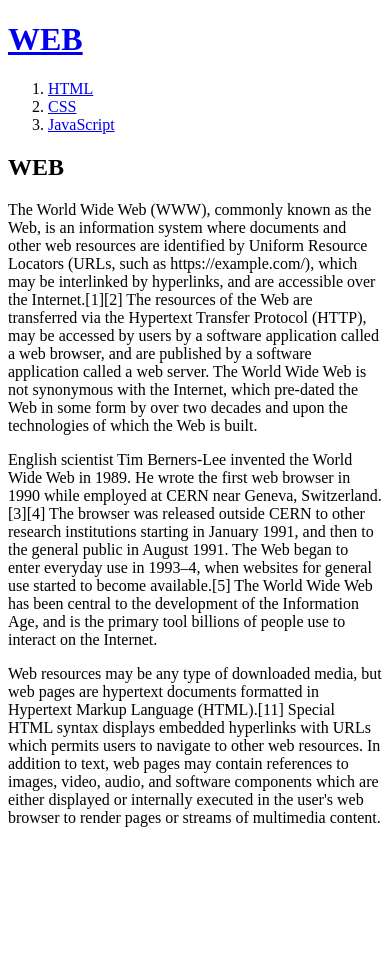
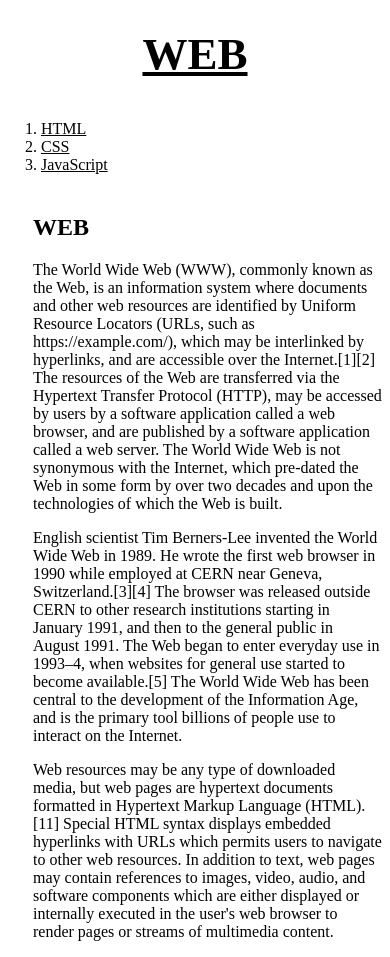
Before and after one commit to pjk0007/Front-End, a plain HTML site: page WEB1/index.html in a window 390 px wide. Before the commit the page ends 844 px from the top, so only its background shows below. Drawn offline with Linux system fonts and the light colour scheme.

Commit message:
css second

```diff
--- a/WEB1/index.html
+++ b/WEB1/index.html
@@ -5,14 +5,17 @@
     <meta http-equiv="X-UA-Compatible" content="IE=edge">
     <meta name="viewport" content="width=device-width, initial-scale=1.0">
     <title>Document</title>
+    <link rel="stylesheet" href="style.css">
 </head>
 <body>
     <h1><a href="index.html">WEB</a></h1>
+    <div id="grid">
         <ol>
             <li><a href="HTML.html">HTML</a></li>
             <li><a href="CSS.html">CSS</a></li>
             <li><a href="JavaScript.html">JavaScript</a></li>
         </ol>
+        <div id="article">
             <h2>WEB</h2>
             <p>
                 The World Wide Web (WWW), commonly known as the Web, is an information system where documents and other web resources are identified by Uniform Resource Locators (URLs, such as https://example.com/), which may be interlinked by hyperlinks, and are accessible over the Internet.[1][2] The resources of the Web are transferred via the Hypertext Transfer Protocol (HTTP), may be accessed by users by a software application called a web browser, and are published by a software application called a web server. The World Wide Web is not synonymous with the Internet, which pre-dated the Web in some form by over two decades and upon the technologies of which the Web is built.
@@ -23,5 +26,7 @@
             <p>
                 Web resources may be any type of downloaded media, but web pages are hypertext documents formatted in Hypertext Markup Language (HTML).[11] Special HTML syntax displays embedded hyperlinks with URLs which permits users to navigate to other web resources. In addition to text, web pages may contain references to images, video, audio, and software components which are either displayed or internally executed in the user's web browser to render pages or streams of multimedia content.
             </p>
+        </div>
+    </div>
 </body>
 </html>
--- /dev/null
+++ b/WEB1/style.css
@@ -0,0 +1,35 @@
+h1 {
+    font-size:45px;
+    text-align: center;
+    border-bottom: 1px solid gray;
+    margin: 0;
+    padding: 20px;
+}
+#grid ol{
+    border-right: 1px solid gray;
+    width: 100px;
+    margin: 0;
+    padding: 20px;
+    padding-left: 33px;
+}
+a {
+    color:black;
+}
+#grid{
+    display: grid;
+    grid-template-columns: 150px 1fr;
+}
+#article{
+    padding-left: 25px;
+}
+@media(max-width:700px){
+    #grid{
+        display: block;
+    }
+    #grid ol{
+        border-right: none;
+    }
+    h1{
+        border-bottom: none;
+    }
+}
```
Also changed, not shown: WEB1/CSS.html (+1 -38 lines), WEB1/HTML.html (+5 -1 lines), WEB1/JavaScript.html (+5 -0 lines). Lines whose indentation alone changed are shown as unchanged.
